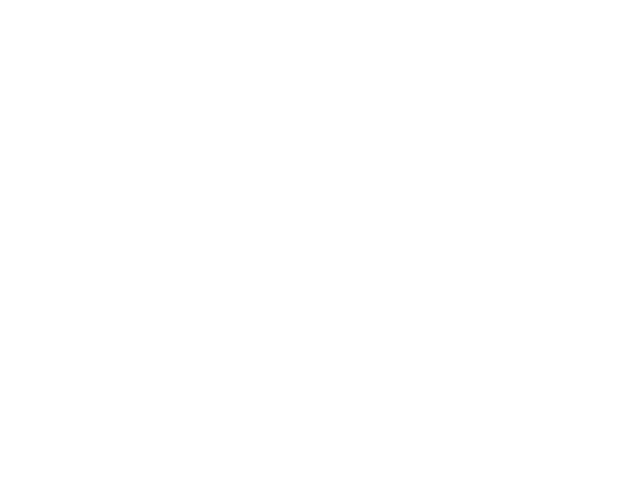
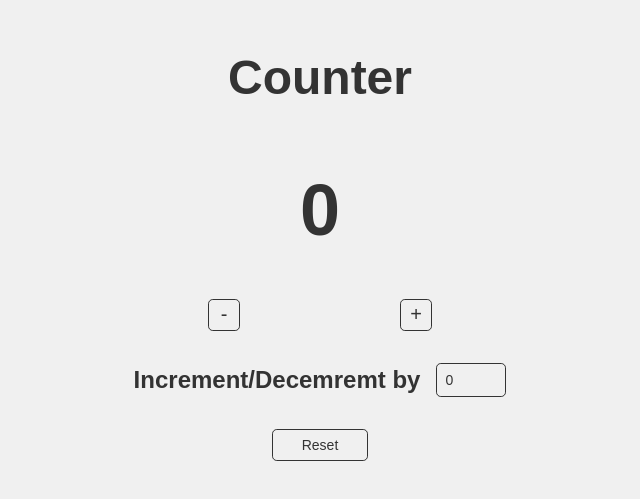
Before and after one commit to Vivek-4321/Frontend_Mini_Challenges, a React (Vite) app in the folder Challenges/: page /counter in a window 1280 px wide. Before the commit this address had no page. Shown: the part 145-644 px from the top of the page, without its empty margins (320-960 px from the left). Built offline with nearby package versions, Linux system fonts and the light colour scheme.

Commit message:
Counter Challenge

```diff
--- a/Challenges/src/App.tsx
+++ b/Challenges/src/App.tsx
@@ -1,6 +1,7 @@
 import './App.css'
 import { BrowserRouter, Routes, Route } from 'react-router-dom';
 import Home from './Home';
+import Counter from './Counter'
 
 function App() {
 
@@ -9,6 +10,7 @@ function App() {
       <BrowserRouter>
         <Routes>
           <Route path="/" element={<Home />} />
+          <Route path="/counter" element={<Counter />} />
         </Routes>
       </BrowserRouter>
     </>
--- /dev/null
+++ b/Challenges/src/Counter.css
@@ -0,0 +1,129 @@
+.counter__container{
+    display: flex;
+    flex-direction: column;
+    align-items: center;
+    justify-content: center;
+    height: 100vh;
+    width: 100vw;
+    background-color: #f0f0f0;
+    font-family: Arial, Helvetica, sans-serif;
+    color: #333;
+    font-size: 24px;
+    font-weight: bold;
+}
+
+.counter__title{
+   margin-bottom: 4rem;
+}
+
+.counter__content{
+    display: flex;
+    flex-direction: column;
+    align-items: center;
+    justify-content: center;
+    height: 100%;
+    width: 100%;
+}
+
+.counter__value{
+    font-size: 72px;
+    margin-bottom: 16px;
+}
+
+.counter__buttons{
+    width: 20%;
+    height: 6rem;
+    display: flex;
+    align-items: center;
+    justify-content: space-between;
+}
+
+.counter__button__increment{
+    margin-right: 16px;
+    width: 2rem;
+    height: 2rem;
+    border-radius: 0.3rem;
+    border: 1px solid #333;
+    color: #333;
+    background-color: #f0f0f0;
+    font-size: 20px;
+    transition: all 0.2s ease-in-out;
+}
+
+.counter__button__decrement{
+    margin-left: 16px;
+    width: 2rem;
+    height: 2rem;
+    border-radius: 0.3rem;
+    border: 1px solid #333;
+    color: #333;
+    background-color: #f0f0f0;
+    font-size: 20px;
+    transition: all 0.2s ease-in-out;
+}
+
+.counter__button__decrement:hover{
+    cursor: pointer;
+    transition: all 0.2s ease-in-out;
+    transform: scale(1.4);
+    background-color: #333;
+    color: #f0f0f0;
+    border: 1px solid #f0f0f0;
+}
+.counter__button__increment:hover{
+    cursor: pointer;
+    transition: all 0.2s ease-in-out;
+    transform: scale(1.4);
+    background-color: #333;
+    color: #f0f0f0;
+    border: 1px solid #f0f0f0;
+
+}
+
+.counter__input{
+    display: flex;
+    align-items: center;
+    justify-content: center;
+    margin-bottom: 16px;
+}
+
+.counter__input__value{
+    width: 70px;
+    height: 34px;
+    margin-left: 16px;
+    border-radius: 0.3rem;
+    border: 1px solid #333;
+    color: #333;
+    background-color: #f0f0f0;
+    font-size: 14px;
+    transition: all 0.2s ease-in-out;
+    padding-left: 8px;
+}
+
+.counter__reset{
+    display: flex;
+    align-items: center;
+    justify-content: center;
+    margin-top: 1rem;
+}
+
+.counter__reset__button{
+    width: 6rem;
+    height: 2rem;
+    border-radius: 0.3rem;
+    border: 1px solid #333;
+    color: #333;
+    background-color: #f0f0f0;
+    font-size: 14px;
+    transition: all 0.2s ease-in-out;
+}
+
+.counter__reset__button:hover{
+    cursor: pointer;
+    transition: all 0.2s ease-in-out;
+    transform: scale(1.4);
+    background-color: #333;
+    color: #f0f0f0;
+    border: 1px solid #f0f0f0;
+
+}
--- /dev/null
+++ b/Challenges/src/Counter.tsx
@@ -0,0 +1,43 @@
+import { useState } from 'react';
+import './Counter.css';
+
+export default function Counter() {
+
+  const [value, setValue] = useState<number>(0);
+  const [input, setInput] = useState<number>(0);
+  const increment = () => {
+    setValue(value + input);
+  }
+
+  const decrement = () => {
+    setValue(value - input);
+  }
+
+  const reset = () => {
+    setValue(0);
+  }
+
+  const handleInput = (event: React.ChangeEvent<HTMLInputElement>) => {
+    setInput(Number(event.target.value));
+  }
+
+  return (
+    <div className='counter__container'>
+        <div className='counter__content'>
+          <h1 className='counter__title'>Counter</h1>
+          <h1 className='counter__value'>{value}</h1>
+          <div className='counter__buttons'>
+            <button className='counter__button__decrement' onClick={decrement}>-</button>
+            <button className='counter__button__increment' onClick={increment}>+</button>
+          </div>
+          <div className='counter__input'>
+            <h4 className='counter__input__label'>Increment/Decemremt by </h4>
+            <input className='counter__input__value' type="number" onChange={handleInput} value={input}/>
+          </div>
+          <div className='counter__reset'>
+            <button className='counter__reset__button' onClick={reset}>Reset</button>
+          </div>
+        </div>
+    </div>
+  )
+}
--- a/Challenges/src/index.css
+++ b/Challenges/src/index.css
@@ -0,0 +1,9 @@
+*{
+    margin: 0;
+    padding: 0;
+    box-sizing: border-box;
+    font-family: 'Poppins', sans-serif;
+    scroll-behavior: smooth;
+    list-style: none;
+    text-decoration: none;
+}
```
